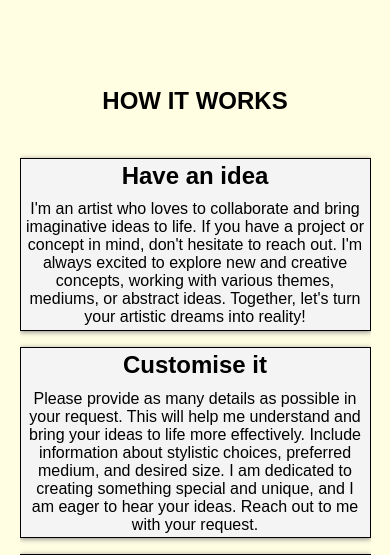
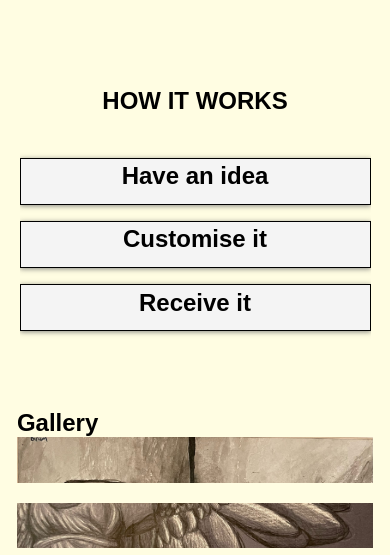
Before and after one commit to aidanb36/artportfolio, a Flask app: page / in a window 390 px wide. Shown: the part 704-1259 px from the top of the page. Run offline with Flask 2, Linux system fonts and the light colour scheme.

Commit message:
mobile formatting

```diff
--- a/templates/homepage.html
+++ b/templates/homepage.html
@@ -48,25 +48,12 @@
             <div class="row">
                 <div class="step">
                     <h1> Have an idea</h1>
-                    <p>I'm an artist who loves to collaborate and bring imaginative
-                        ideas to life. If you have a project or concept in mind, don't
-                        hesitate to reach out. I'm always excited to explore new and creative concepts,
-                        working with various themes, mediums, or abstract ideas.
-                        Together, let's turn your artistic dreams into reality!</p>
                 </div>
                 <div class="step">
                     <h1> Customise it</h1>
-                    <p> Please provide as many details as possible in your request. This will help me understand and bring your ideas to life more effectively. Include information about stylistic choices, preferred medium, and desired size. I am dedicated to creating something special and unique, and I am eager to hear your ideas. Reach out to me with your request.</p>
                 </div>
                 <div class="step">
                     <h1>Receive it</h1>
-                    <p>To ensure a smooth process for receiving your art piece:<br>
-                    <br>
-                    - Confirm the delivery method with me.<br>
-                    - Consider purchasing insurance or tracking if the piece is being mailed.<br>
-                    - Carefully inspect the piece for any damage upon receiving it.<br>
-                    - Contact me immediately if you notice any issues.
-                    </p>
                 </div>
             </div>
         </div>
```
